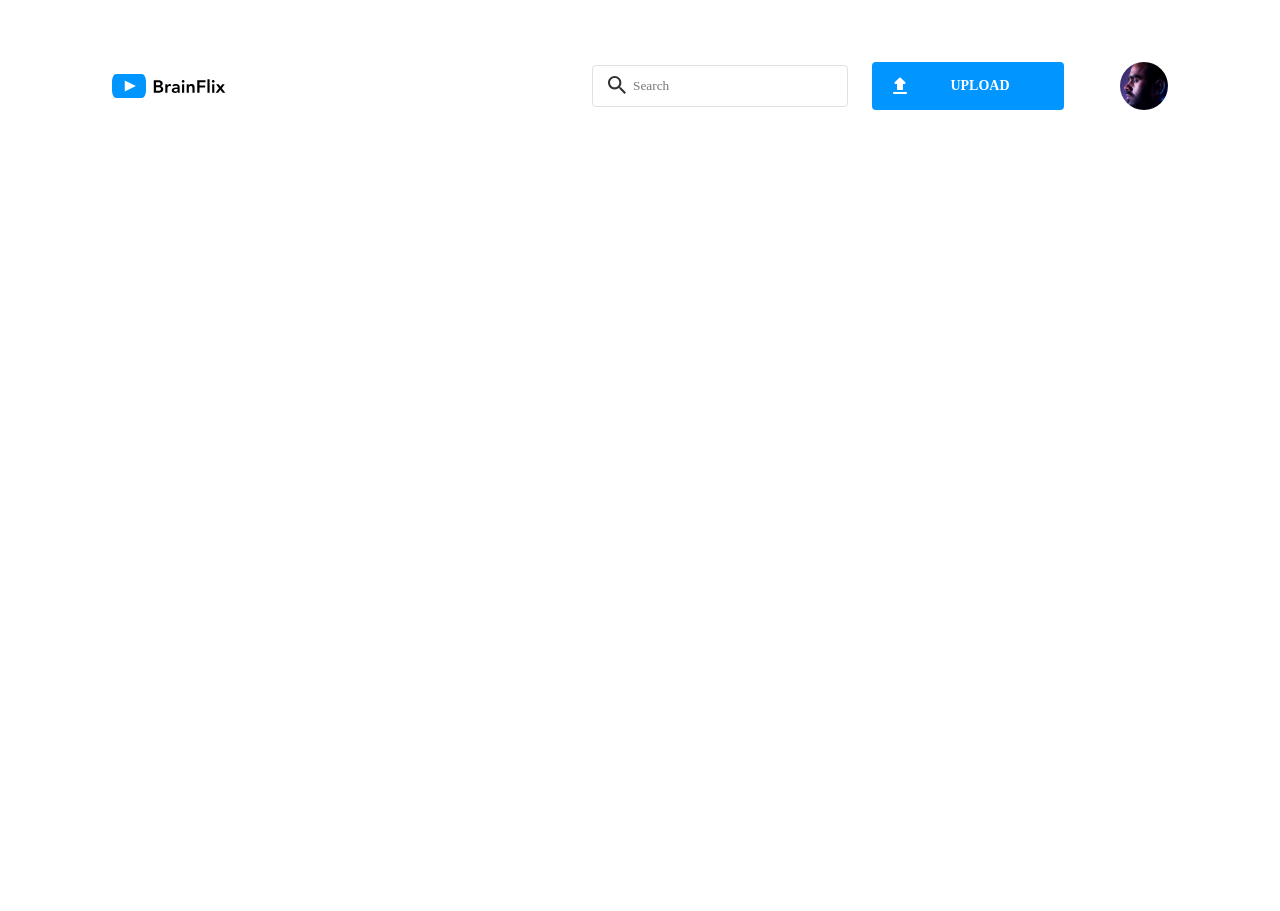
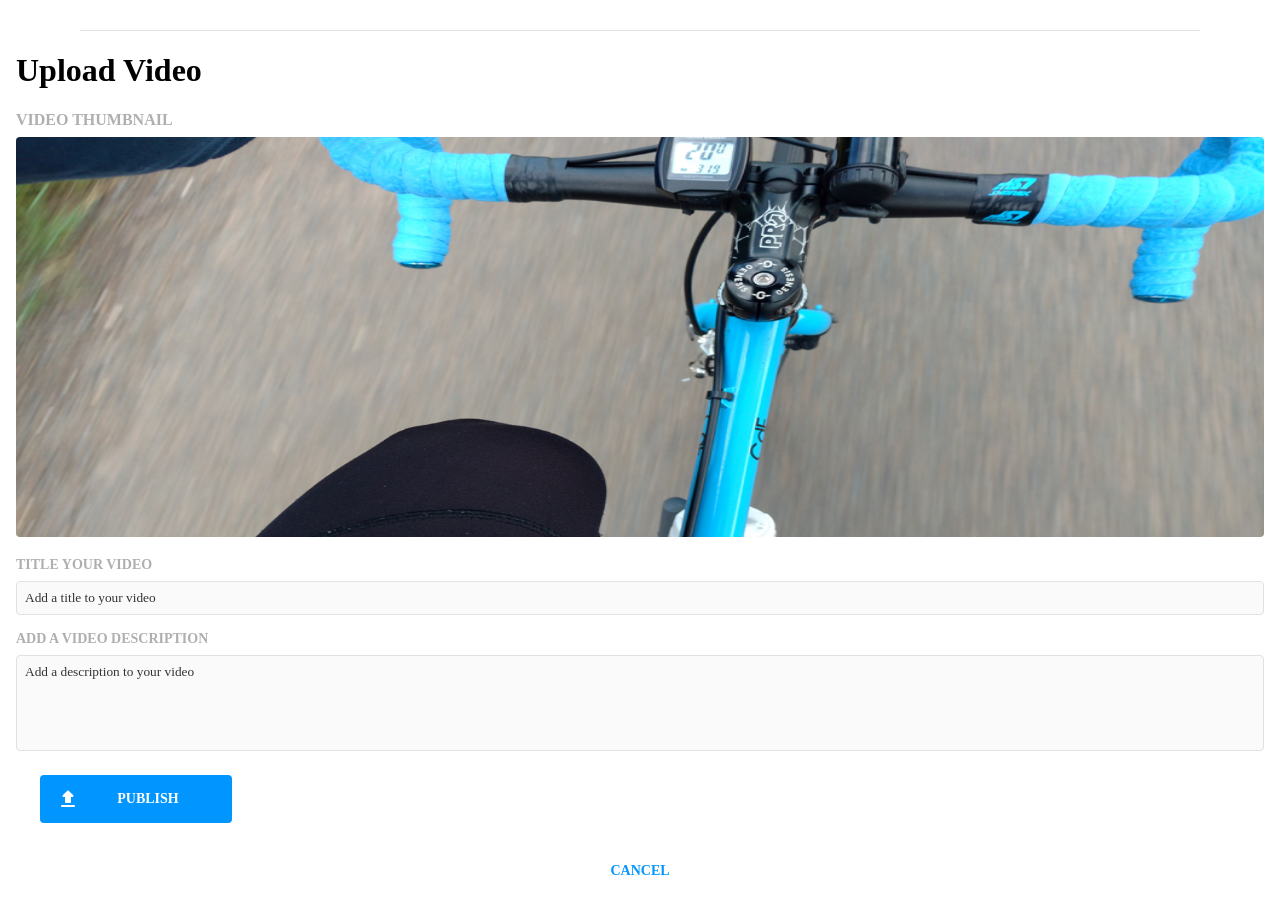
Before and after one commit to brynfrayne/bryn-frayne-BrainFlix, a React (Create React App) app: page /upload in a window 1280 px wide. Shown: the part 82-993 px from the top of the page. Before the commit the page ends 800 px from the top, so only its background shows below. Built offline with nearby package versions, Linux system fonts and the light colour scheme.

Commit message:
completed upload page

```diff
--- a/src/Components/Button/Button.scss
+++ b/src/Components/Button/Button.scss
@@ -4,11 +4,11 @@
 
 .button-container {
     display: flex;
-    background-color: $BrainFlix-Blue;
+    background-color: $Primary-CTA-color;
     margin:1rem 0;
     width:100%;
     padding:0 1rem;
-    color:$White;
+    color:$CTA-text-and-background;
     border-radius: 4px;
     @include tablet {
         width:10rem;
@@ -20,20 +20,20 @@
         margin:1.5rem;
     }
     &:hover {
-        background-color: $BrainFlix-DarkBlue;
+        background-color: $CTA-hover-state;
         cursor: pointer;
    }
 }
 .button {
     width:90%;
     padding: 1rem;
-    background-color: $BrainFlix-Blue;
-    color:$White;
+    background-color: $Primary-CTA-color;
+    color:$CTA-text-and-background;
     border:none;
     font-size: .875rem;
     font-weight: 700;
     &:hover {
-        background-color: $BrainFlix-DarkBlue;
+        background-color: $CTA-hover-state;
         cursor: pointer;
     }
 }
--- a/src/Components/CommentCard/CommentCard.scss
+++ b/src/Components/CommentCard/CommentCard.scss
@@ -2,11 +2,11 @@
 @use "../../Styles/Partials/colors" as*;
 
 .comment-card{
-border-bottom: 1px solid $Mercury;
+border-bottom: 1px solid $Divider-line;
 display: flex;
 
 &__avatar {
-background-color: $Mercury;
+background-color: $Avatar-Background;
 background-position: center;
 background-size: cover;
 border-radius: 50%;
@@ -41,7 +41,7 @@ margin:1rem;
     font-weight: 700;
 }
 &__date {
-    color: $Silver;
+    color: $Secondary-text-color;
 }
 
 &__comment {
--- a/src/Components/CommentInputForm/CommentInputForm.scss
+++ b/src/Components/CommentInputForm/CommentInputForm.scss
@@ -4,10 +4,10 @@
 .comment-input {
     display: flex;
     justify-content: space-between;
-    border-bottom: 1px solid $Mercury;
+    border-bottom: 1px solid $Divider-line;
     &__subtitle {
         font-weight: 700;
-        color:$Silver;
+        color:$Secondary-text-color;
         margin:0.25rem;
         font-size: .875rem;
         margin-left: 4.5rem;
@@ -30,14 +30,14 @@
         resize:none;
         border-radius: .25rem;
         font-size: 1rem;
-        background-color: $Alabaster;
-        border:1px solid $Mercury;
+        background-color: $Formfield-background-color;
+        border:1px solid $Divider-line;
         @include tablet {
             height:3rem;
             padding: 1rem;
         }
         &::placeholder {
-            color:$BrainFlix-Black;
+            color:$Primary-text-color;
             font-size: 1rem;
             padding-bottom: .5rem;
         }
--- a/src/Components/Header/Header.scss
+++ b/src/Components/Header/Header.scss
@@ -6,7 +6,8 @@
     display: flex;
     flex-direction: column;
     align-items: center;
-    margin: 0 1rem;
+    padding: 0 1rem;
+    border-bottom: 1px solid $Divider-line;
 
    @include tablet {
        flex-direction: row;
--- a/src/Components/MainVideo/MainVideo.scss
+++ b/src/Components/MainVideo/MainVideo.scss
@@ -9,7 +9,7 @@
         }
         @include desktop {
             margin: 0rem 1.5rem 0rem 5rem;
-            border-right: 1px solid $Mercury;
+            border-right: 1px solid $Divider-line;
         }
     }
 }
--- a/src/Components/Search/Search.scss
+++ b/src/Components/Search/Search.scss
@@ -15,7 +15,7 @@
         padding: .75rem;
         padding-left:2.5rem;
         width:100%;
-        border: 1px solid $Mercury;
+        border: 1px solid $Divider-line;
         border-radius: 4px;
         @include tablet {
             width: 16rem;
--- a/src/Components/VideoList/VideoList.scss
+++ b/src/Components/VideoList/VideoList.scss
@@ -6,7 +6,7 @@
     margin: 0 1rem;
 
 &__subtitle {
-    color:$Silver;
+    color:$Secondary-text-color;
     font-size:1rem;
     font-weight:500;
     @include tablet {
--- a/src/Components/VideoStats/VideoStats.scss
+++ b/src/Components/VideoStats/VideoStats.scss
@@ -2,7 +2,7 @@
 @use "../../Styles/Partials/colors" as*;
 
 .video-stats {
-    border-bottom: 1px solid $Mercury;
+    border-bottom: 1px solid $Divider-line;
     display: flex;
     justify-content: space-between;
     @include desktop {
@@ -14,7 +14,7 @@
     flex-direction: column;
     justify-content: space-between;
     padding: 1rem;
-    color:$Silver;
+    color:$Secondary-text-color;
     @include tablet {
         flex-direction: row;
         padding: 0;
@@ -22,7 +22,7 @@
 }
     &__channel {
     font-weight: 700;
-    color:$BrainFlix-Black;
+    color:$Primary-text-color;
     @include tablet {
         margin-right:2rem;
     }
@@ -32,7 +32,7 @@
     flex-direction: column;
     justify-content: space-between;
     padding: 1rem;
-    color:$Silver;
+    color:$Light-Text;
     @include tablet {
         flex-direction: row;
         padding: 0;
--- a/src/Pages/VideoUploadPage/VideoUploadPage.js
+++ b/src/Pages/VideoUploadPage/VideoUploadPage.js
@@ -1,11 +1,26 @@
 import React, { Component } from 'react'
-import Header from '../../Components/Header/Header'
+import uploadImage from "../../Assets/Images/Upload-video-preview.jpg";
+import Button from '../../Components/Button/Button';
+import './VideoUploadPage.scss';
+import uploadIcon from "../../Assets/Icons/upload.svg";
+import '../../Components/Button/Button.scss';
 
 export default class VideoUploadPage extends Component {
     render() {
         return (
-            <div>
-                <Header />
+            <div className="upload-page">
+                <h1>Upload Video</h1>
+                <p className="upload-page__subtitle">VIDEO THUMBNAIL</p>
+                <img className="upload-page__thumbnail" src={uploadImage}/>
+
+                <form className="upload-page__form">
+                    <label className="upload-page__form-label">TITLE YOUR VIDEO</label>
+                    <input className="upload-page__form-input" placeholder="Add a title to your video"/>
+                    <label className="upload-page__form-label">ADD A VIDEO DESCRIPTION</label>
+                    <textarea className="upload-page__form-input upload-page__form-input--description" placeholder="Add a description to your video"  />
+                </form>
+                <Button  icon={uploadIcon} buttonText={"PUBLISH"}/>
+                <button className="button-cancel">CANCEL</button>
             </div>
         )
     }
--- /dev/null
+++ b/src/Pages/VideoUploadPage/VideoUploadPage.scss
@@ -0,0 +1,59 @@
+@use "../../Styles/Partials/colors" as*;
+
+.upload-page {
+    margin: 1rem;
+    &__subtitle {
+        margin-bottom: .5rem;
+        font-weight: 700;
+        color: $Secondary-text-color;
+    }
+    &__thumbnail {
+        width: 100%;
+        height: 50vh;
+        border-radius: .25rem;
+    }
+    &__form {
+        display: flex;
+        flex-direction: column;
+    }
+    &__form-label {
+        margin: 1rem 0 .5rem 0;
+        font-size: .875rem;
+        font-weight: 700;
+        color: $Secondary-text-color;
+    }
+    &__form-input {
+        border-radius: .25rem;
+        padding: .5rem;
+        background-color: $Formfield-background-color;
+        border:1px solid $Divider-line;
+        resize: none;
+        &--description {
+            height: 6rem;
+        }
+        &::placeholder {
+            color: $Primary-text-color;
+
+        }
+    }
+}
+
+.button-cancel {
+    width:100%;
+    padding: 1rem;
+    background-color: $CTA-text-and-background;
+    color:$Primary-CTA-color;
+    border:none;
+    border-radius: .25rem;
+    font-size: .875rem;
+    font-weight: 700;
+    margin: 0 auto;
+    // display: flex;
+    // justify-content: center;
+
+    &:hover {
+        background-color: $CTA-hover-state;
+        cursor: pointer;
+        color: $Formfield-background-color;
+    }
+}
--- a/src/Styles/Partials/_colors.scss
+++ b/src/Styles/Partials/_colors.scss
@@ -1,7 +1,9 @@
-$Mercury: #E1e1e1;
-$BrainFlix-Blue: #0095FF;
-$BrainFlix-Black: #323232;
-$BrainFlix-DarkBlue:#0065AD;
-$White: #FFF;
-$Silver:#afafaf;
-$Alabaster: #fafafa;
+$Divider-line: #E1e1e1;
+$Light-Text:#E1e1e1;
+$Avatar-Background: #E1e1e1;
+$Primary-CTA-color: #0095FF;
+$Primary-text-color: #323232;
+$CTA-hover-state:#0065AD;
+$CTA-text-and-background: #FFF;
+$Secondary-text-color:#afafaf;
+$Formfield-background-color: #fafafa;
```
Also changed, not shown: src/Assets/Images/Upload-video-preview.jpg (added).
